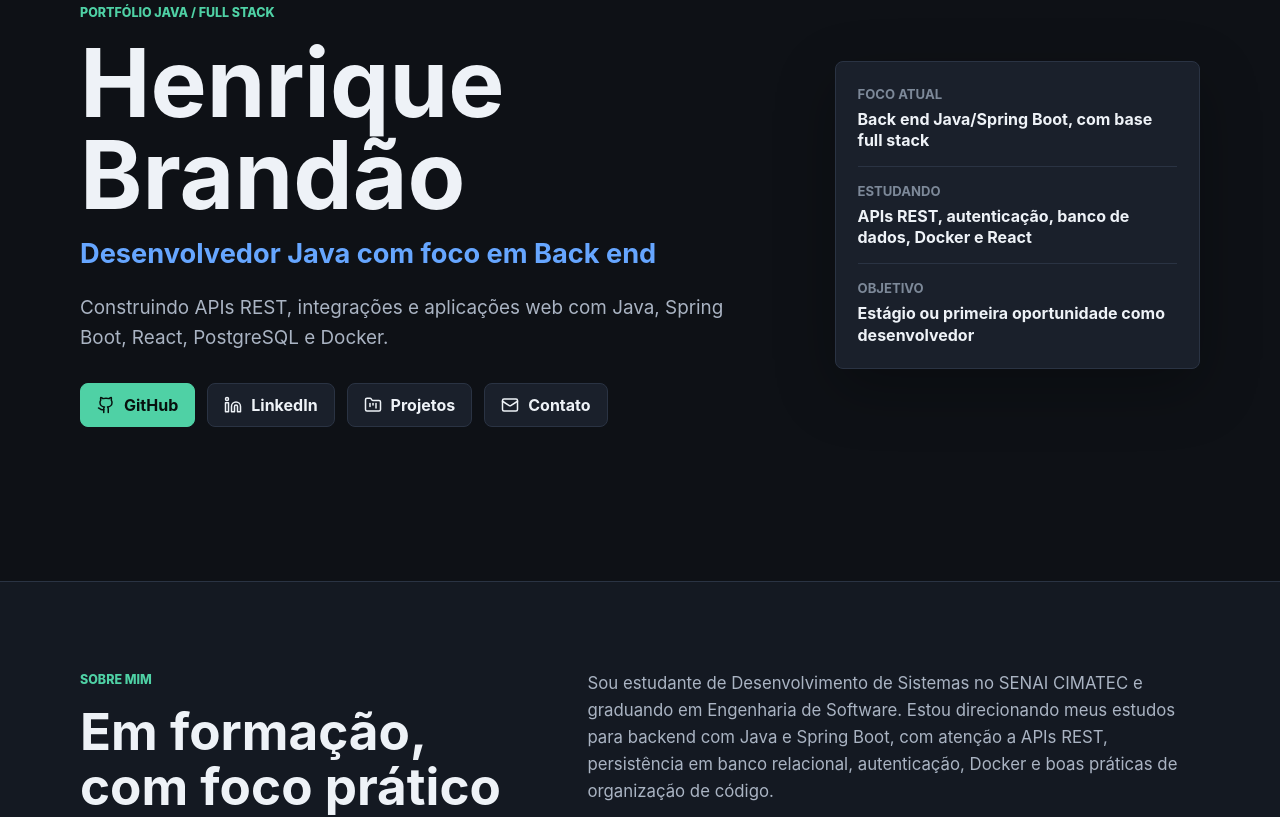
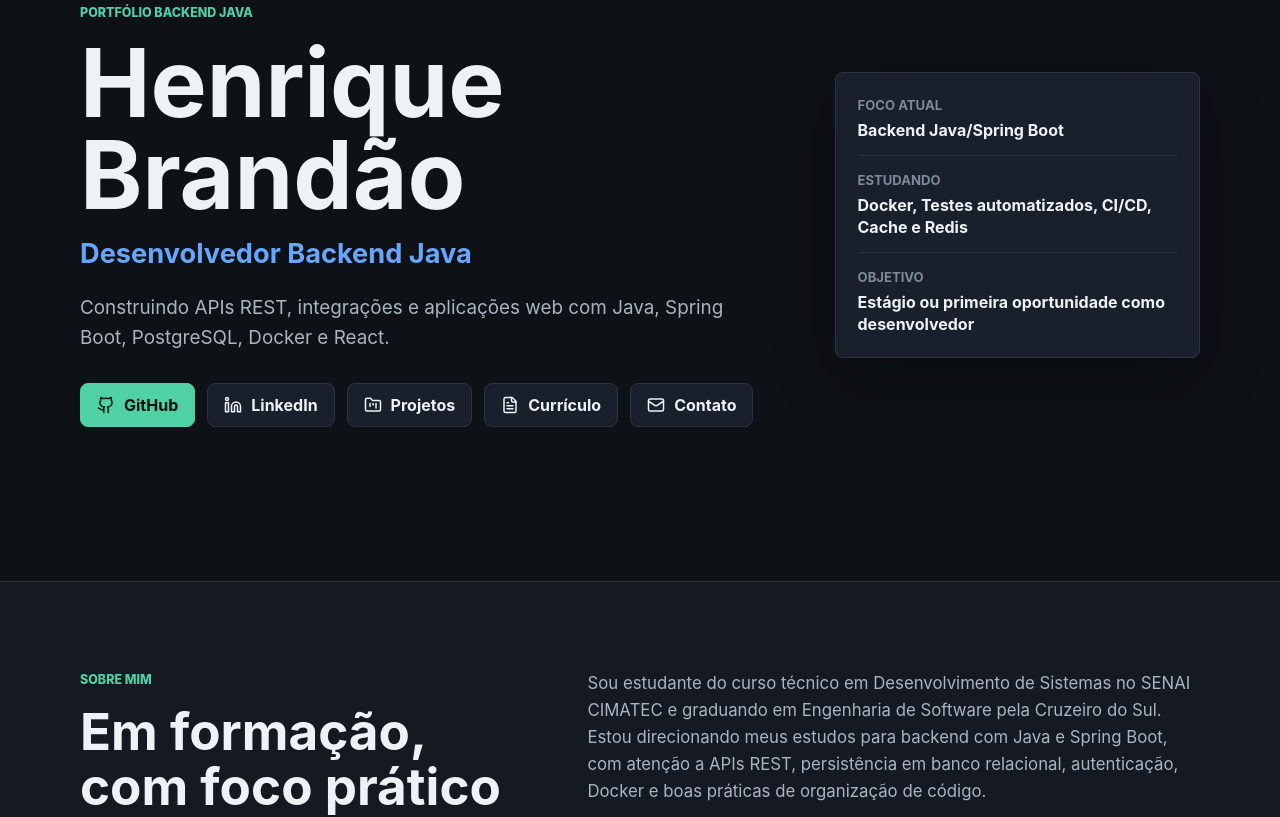
Before and after one commit to henrique-Brandao/portfolio-henrique-brandao, a React (Vite) app: page / in a window 1280 px wide. Shown: the part 220-1037 px from the top of the page. Built offline with nearby package versions, Linux system fonts and the light colour scheme.

Commit message:
Refina conteudo e projetos do portfolio

```diff
--- a/index.html
+++ b/index.html
@@ -5,10 +5,10 @@
     <meta name="viewport" content="width=device-width, initial-scale=1.0" />
     <meta
       name="description"
-      content="Portfólio de Henrique Brandão, desenvolvedor Java com foco em Back end, Spring Boot, APIs REST, PostgreSQL, Docker e aplicações web."
+      content="Portfólio de Henrique Brandão, desenvolvedor Backend Java com foco em Spring Boot, APIs REST, PostgreSQL, Docker e aplicações web."
     />
     <meta name="author" content="Henrique Brandão" />
-    <title>Henrique Brandão | Desenvolvedor Java com foco em Back end</title>
+    <title>Henrique Brandão | Desenvolvedor Backend Java</title>
   </head>
   <body>
     <div id="root"></div>
--- a/src/components/About.jsx
+++ b/src/components/About.jsx
@@ -8,11 +8,11 @@ function About() {
         </div>
         <div className="text-stack">
           <p>
-            Sou estudante de Desenvolvimento de Sistemas no SENAI CIMATEC e
-            graduando em Engenharia de Software. Estou direcionando meus estudos
-            para backend com Java e Spring Boot, com atenção a APIs REST,
-            persistência em banco relacional, autenticação, Docker e boas
-            práticas de organização de código.
+            Sou estudante do curso técnico em Desenvolvimento de Sistemas no
+            SENAI CIMATEC e graduando em Engenharia de Software pela Cruzeiro do
+            Sul. Estou direcionando meus estudos para backend com Java e Spring
+            Boot, com atenção a APIs REST, persistência em banco relacional,
+            autenticação, Docker e boas práticas de organização de código.
           </p>
           <p>
             Meus projetos são de estudo e portfólio, criados para consolidar
--- a/src/components/Contact.jsx
+++ b/src/components/Contact.jsx
@@ -1,4 +1,4 @@
-import { Github, Linkedin, Mail } from 'lucide-react';
+import { FileText, Github, Linkedin, Mail } from 'lucide-react';
 
 const contactLinks = [
   {
@@ -18,6 +18,12 @@ const contactLinks = [
     value: 'henriquebrandao.dev@gmail.com',
     href: 'mailto:henriquebrandao.dev@gmail.com',
     icon: Mail
+  },
+  {
+    label: 'Currículo',
+    value: 'curriculo-henrique-brandao.pdf',
+    href: '/curriculo-henrique-brandao.pdf',
+    icon: FileText
   }
 ];
 
--- a/src/components/Education.jsx
+++ b/src/components/Education.jsx
@@ -15,16 +15,15 @@ function Education() {
           <article>
             <span>Em andamento</span>
             <h3>Engenharia de Software</h3>
-            <p>Graduação em andamento</p>
+            <p>Cruzeiro do Sul</p>
           </article>
         </div>
         <div className="course-box">
           <h3>Certificações e cursos</h3>
           <ul>
             <li>Ford Enter — Front-end e Back-end</li>
-            <li>Alura — Java, Spring Boot, Git, Docker ou SQL</li>
+            <li>Alura — Java, Spring Boot, Git, Docker, SQL e desenvolvimento web</li>
           </ul>
-          <p>Estrutura preparada para detalhar certificados, cargas horárias e links depois.</p>
         </div>
       </div>
     </section>
--- a/src/components/Hero.jsx
+++ b/src/components/Hero.jsx
@@ -1,16 +1,16 @@
-import { Github, Linkedin, Mail, FolderKanban } from 'lucide-react';
+import { FileText, FolderKanban, Github, Linkedin, Mail } from 'lucide-react';
 
 function Hero() {
   return (
     <section className="hero section" id="top" aria-labelledby="hero-title">
       <div className="container hero-grid">
         <div className="hero-content">
-          <p className="eyebrow">Portfólio Java / Full stack</p>
+          <p className="eyebrow">Portfólio Backend Java</p>
           <h1 id="hero-title">Henrique Brandão</h1>
-          <p className="hero-title">Desenvolvedor Java com foco em Back end</p>
+          <p className="hero-title">Desenvolvedor Backend Java</p>
           <p className="hero-text">
             Construindo APIs REST, integrações e aplicações web com Java, Spring
-            Boot, React, PostgreSQL e Docker.
+            Boot, PostgreSQL, Docker e React.
           </p>
           <div className="hero-actions" aria-label="Links principais">
             <a className="button primary" href="https://github.com/henrique-Brandao" target="_blank" rel="noreferrer">
@@ -25,6 +25,10 @@ function Hero() {
               <FolderKanban size={18} aria-hidden="true" />
               Projetos
             </a>
+            <a className="button" href="/curriculo-henrique-brandao.pdf" target="_blank" rel="noreferrer">
+              <FileText size={18} aria-hidden="true" />
+              Currículo
+            </a>
             <a className="button" href="mailto:henriquebrandao.dev@gmail.com">
               <Mail size={18} aria-hidden="true" />
               Contato
@@ -34,11 +38,11 @@ function Hero() {
         <aside className="hero-panel" aria-label="Resumo técnico">
           <div>
             <span className="panel-label">Foco atual</span>
-            <strong>Back end Java/Spring Boot, com base full stack</strong>
+            <strong>Backend Java/Spring Boot</strong>
           </div>
           <div>
             <span className="panel-label">Estudando</span>
-            <strong>APIs REST, autenticação, banco de dados, Docker e React</strong>
+            <strong>Docker, Testes automatizados, CI/CD, Cache e Redis</strong>
           </div>
           <div>
             <span className="panel-label">Objetivo</span>
--- a/src/components/Projects.jsx
+++ b/src/components/Projects.jsx
@@ -37,6 +37,7 @@ function ProjectCard({ project }) {
       <div className="project-card-header">
         <div>
           {project.featured && <span className="tag">Projeto principal</span>}
+          {project.status && <span className="tag muted-tag">{project.status}</span>}
           <h3>{project.name}</h3>
         </div>
       </div>
@@ -92,8 +93,8 @@ function Projects() {
           <p className="eyebrow">Projetos</p>
           <h2 id="projects-title">Projetos técnicos de estudo e portfólio</h2>
           <p>
-            Projetos com backend como ponto principal, mas mostrando também a
-            integração com interfaces web quando isso existe no repositório.
+            Projetos Java/Spring com backend como ponto principal e integração
+            com interfaces web quando isso faz parte do repositório.
           </p>
         </div>
         <div className="projects-grid">
--- a/src/components/Skills.jsx
+++ b/src/components/Skills.jsx
@@ -6,7 +6,7 @@ function Skills() {
       <div className="container">
         <div className="section-heading">
           <p className="eyebrow">Skills</p>
-          <h2 id="skills-title">Habilidades organizadas por área</h2>
+          <h2 id="skills-title">Habilidades</h2>
         </div>
         <div className="skills-grid">
           {skillGroups.map((group) => (
--- a/src/data/skills.js
+++ b/src/data/skills.js
@@ -4,21 +4,20 @@ export const skillGroups = [
     skills: [
       'Java',
       'Spring Boot',
-      'Spring Web',
-      'Spring Data JPA',
       'Spring Security',
       'APIs REST',
-      'Validações',
-      'Tratamento de erros'
+      'Autenticação JWT',
+      'Arquitetura em camadas',
+      'DTOs e mappers'
     ]
   },
   {
     title: 'Banco de dados',
-    skills: ['PostgreSQL', 'MySQL', 'SQL', 'JPA/Hibernate', 'Flyway']
+    skills: ['PostgreSQL', 'MySQL', 'ORMs', 'Migrations']
   },
   {
     title: 'DevOps e ferramentas',
-    skills: ['Docker', 'Docker Compose', 'Git', 'GitHub', 'Maven', 'Swagger/OpenAPI']
+    skills: ['Docker', 'Git', 'GitHub', 'Maven', 'Postman', 'Swagger']
   },
   {
     title: 'Frontend',
--- a/src/index.css
+++ b/src/index.css
@@ -313,6 +313,7 @@ h4 {
 
 .tag {
   display: inline-block;
+  margin-right: 8px;
   margin-bottom: 10px;
   border: 1px solid rgba(79, 209, 165, 0.35);
   border-radius: 999px;
@@ -321,6 +322,12 @@ h4 {
   color: var(--accent);
   font-size: 0.78rem;
   font-weight: 800;
+}
+
+.muted-tag {
+  border-color: var(--line);
+  background: rgba(255, 255, 255, 0.04);
+  color: var(--muted);
 }
 
 .project-summary,
```
Also changed, not shown: src/data/projects.js (+3 -41 lines), public/imagemDashboard.png, 1 other file (tests, documents, lock files or other folders).
